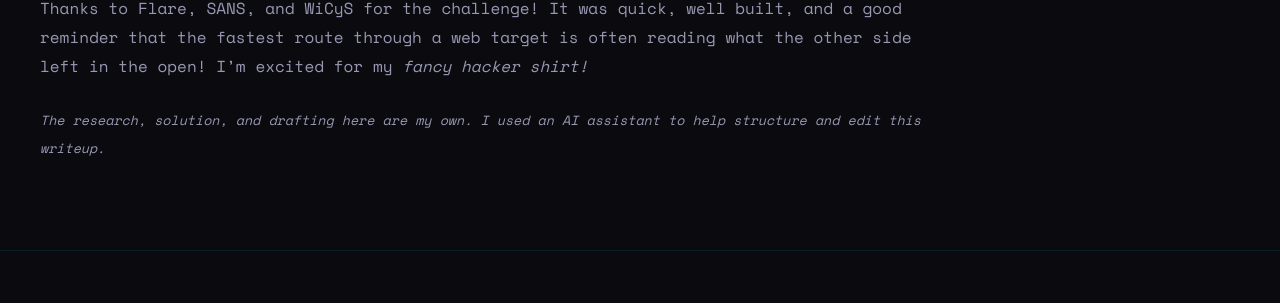
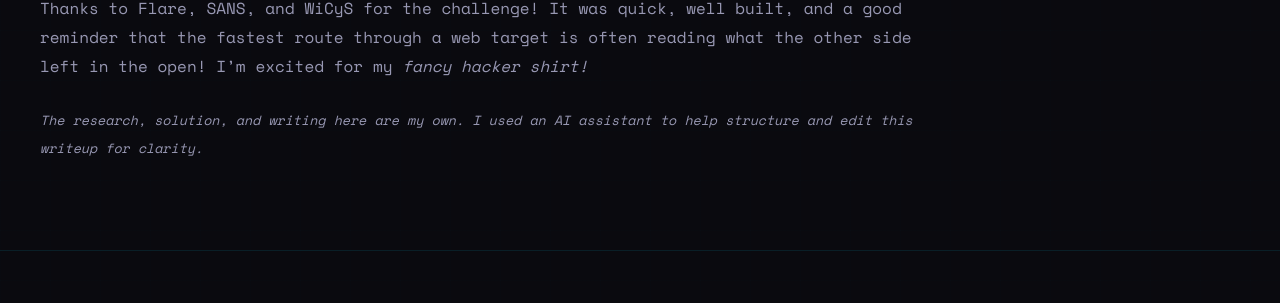
Before and after one commit to Aeronique/aerobytes-site, a Jekyll site: the page built from _posts/2026-08-19-sisterhood-travelling-packets.md, in a window 1280 px wide and 900 px high, scrolled down 11710 px. Shown: the part 470-773 px from the top of the window. Built offline with Jekyll 4.4.1, drawn with Linux system fonts in a browser that asks for light colours.

Commit message:
Update 2026-08-19-sisterhood-travelling-packets.md

```diff
--- a/_posts/2026-08-19-sisterhood-travelling-packets.md
+++ b/_posts/2026-08-19-sisterhood-travelling-packets.md
@@ -196,4 +196,4 @@ Every step in this solve maps to a named weakness class. If you want to carry th
 
 Thanks to Flare, SANS, and WiCyS for the challenge! It was quick, well built, and a good reminder that the fastest route through a web target is often reading what the other side left in the open! I'm excited for my *fancy hacker shirt!*
 
-<small><em>The research, solution, and drafting here are my own. I used an AI assistant to help structure and edit this writeup.</em></small>
+<small><em>The research, solution, and writing here are my own. I used an AI assistant to help structure and edit this writeup for clarity.</em></small>
```
